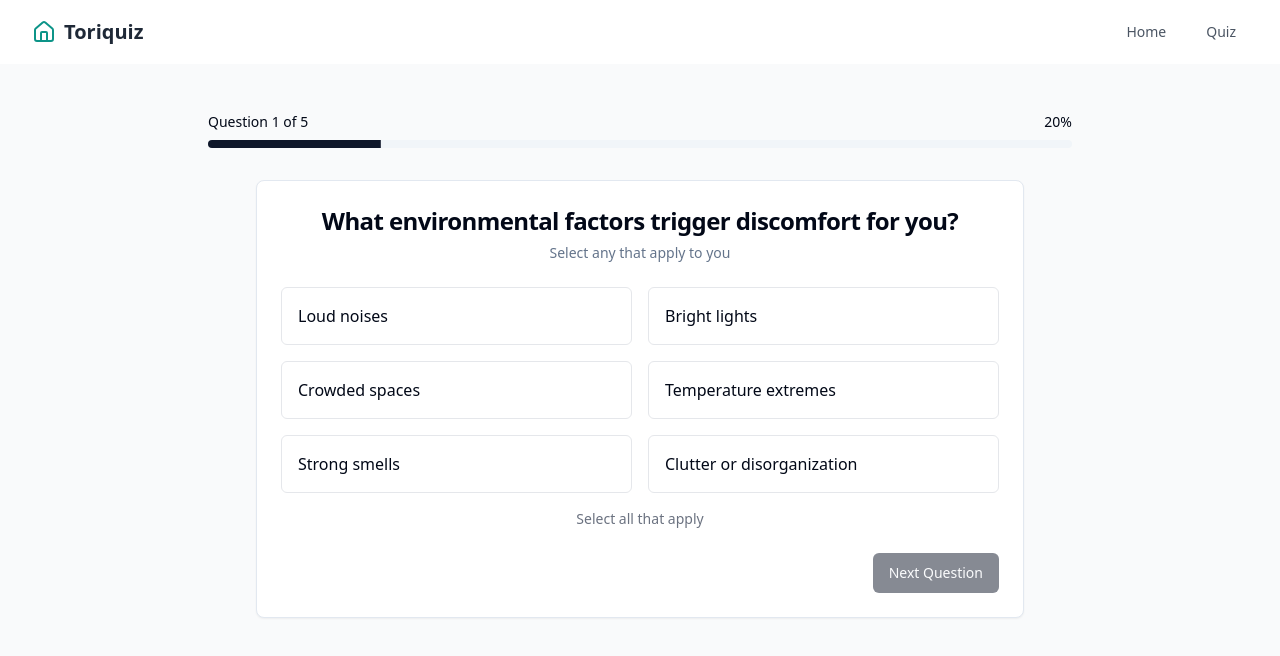
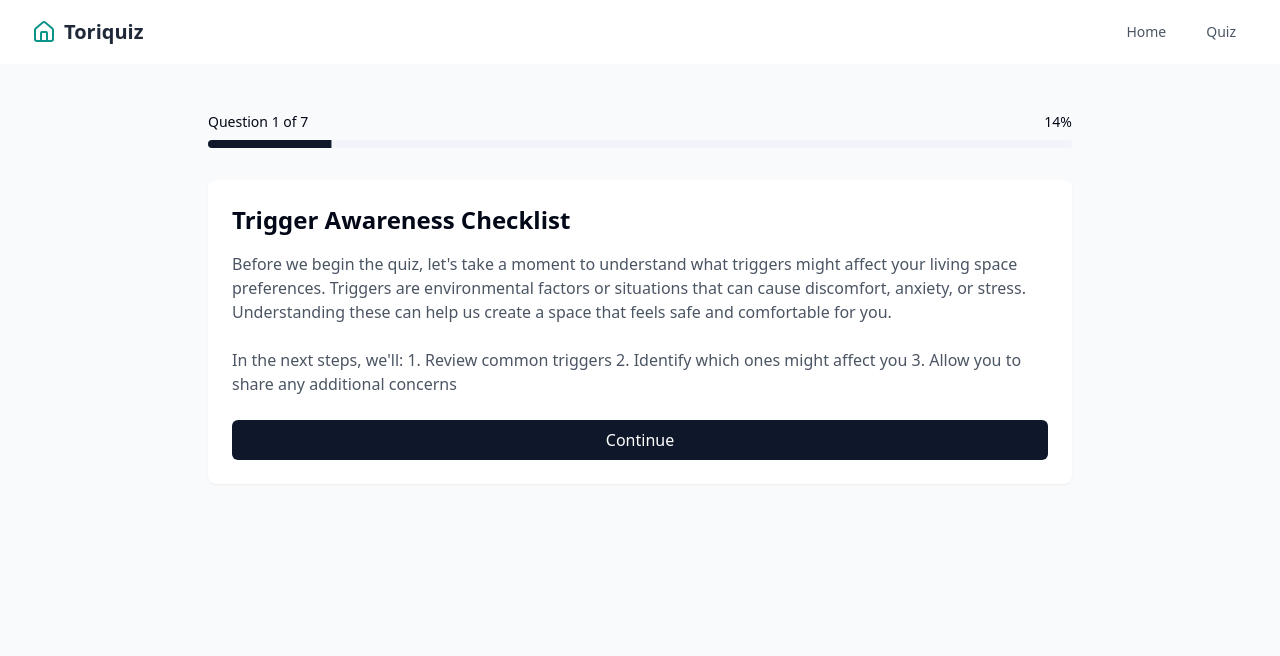
Before and after one commit to Camillalalala/torisquiz, a React (Vite) app: page /quiz in a window 1280 px wide. Shown: the top 656 px of the page. Built offline with nearby package versions, Linux system fonts and the light colour scheme.

Commit message:
included trigger awareness checklist

```diff
--- a/index.html
+++ b/index.html
@@ -2,11 +2,15 @@
 <html lang="en">
   <head>
     <meta charset="UTF-8" />
-    <link rel="icon" type="image/svg+xml" href="/vite.svg" />
+    <link rel="icon" type="image/png" href="/favicon.png" />
     <meta name="viewport" content="width=device-width, initial-scale=1.0" />
     <title>Toriquiz - Creating Ideal Living Spaces</title>
-    <meta name="description" content="Toriquiz helps homeless individuals visualize their ideal living spaces through personalized mood boards and housing recommendations." />
+    <meta name="description" content="Discover your perfect interior design style with Toriquiz's personalized quiz and AI-powered recommendations." />
     <meta name="author" content="Toriquiz" />
+    <!-- Google Fonts -->
+    <link rel="preconnect" href="https://fonts.googleapis.com">
+    <link rel="preconnect" href="https://fonts.gstatic.com" crossorigin>
+    <link href="https://fonts.googleapis.com/css2?family=Inter:wght@400;500;600;700&family=Poppins:wght@500;600;700&display=swap" rel="stylesheet">
 
     <meta property="og:title" content="ToriQuiz" />
     <meta property="og:description" content="Test your knowledge with ToriQuiz!" />
--- a/src/hooks/useQuizState.tsx
+++ b/src/hooks/useQuizState.tsx
@@ -2,6 +2,7 @@ import { useState, createContext, useContext, ReactNode } from "react";
 
 type QuizAnswers = {
   triggers: string[];
+  additionalTriggers: string;
   desiredFeelings: string[];
   colorPreferences: string[];
   texturePreferences: string[];
@@ -13,6 +14,7 @@ type QuizAnswers = {
 type QuizContextType = {
   answers: QuizAnswers;
   setTriggers: (triggers: string[]) => void;
+  setAdditionalTriggers: (triggers: string) => void;
   setDesiredFeelings: (feelings: string[]) => void;
   setColorPreferences: (colors: string[]) => void;
   setTexturePreferences: (textures: string[]) => void;
@@ -27,6 +29,7 @@ type QuizContextType = {
 
 const initialAnswers: QuizAnswers = {
   triggers: [],
+  additionalTriggers: "",
   desiredFeelings: [],
   colorPreferences: [],
   texturePreferences: [],
@@ -40,10 +43,14 @@ const QuizContext = createContext<QuizContextType | undefined>(undefined);
 export const QuizProvider = ({ children }: { children: ReactNode }) => {
   const [answers, setAnswers] = useState<QuizAnswers>(initialAnswers);
   const [currentStep, setCurrentStep] = useState(1);
-  const totalSteps = 5;
+  const totalSteps = 7;
 
   const setTriggers = (triggers: string[]) => {
     setAnswers((prev) => ({ ...prev, triggers }));
+  };
+
+  const setAdditionalTriggers = (triggers: string) => {
+    setAnswers((prev) => ({ ...prev, additionalTriggers: triggers }));
   };
 
   const setDesiredFeelings = (feelings: string[]) => {
@@ -80,6 +87,7 @@ export const QuizProvider = ({ children }: { children: ReactNode }) => {
       value={{
         answers,
         setTriggers,
+        setAdditionalTriggers,
         setDesiredFeelings,
         setColorPreferences,
         setTexturePreferences,
--- a/src/lib/supabase.ts
+++ b/src/lib/supabase.ts
@@ -15,6 +15,7 @@ export type QuizResult = {
   id: string;
   created_at: string;
   triggers: string[];
+  additional_triggers: string;
   desired_feelings: string[];
   color_preferences: string[];
   functional_needs: string[];
--- a/src/pages/Index.tsx
+++ b/src/pages/Index.tsx
@@ -70,5 +70,4 @@ const Index = () => {
     </div>
   );
 };
-
 export default Index;
--- a/src/pages/Quiz.tsx
+++ b/src/pages/Quiz.tsx
@@ -3,7 +3,7 @@ import Header from "@/components/Header";
 import QuizQuestion from "@/components/QuizQuestion";
 import { useQuizState } from "@/hooks/useQuizState";
 import { Progress } from "@/components/ui/progress";
-import { useEffect, useRef } from "react";
+import { useEffect, useRef, useState } from "react";
 
 // Quiz content wrapper that provides the context
 const QuizContent = () => {
@@ -13,12 +13,15 @@ const QuizContent = () => {
     setCurrentStep,
     totalSteps,
     setTriggers,
+    setAdditionalTriggers,
     setDesiredFeelings,
     setColorPreferences,
     setFunctionalNeeds,
     setLightingPreferences,
     resetAnswers,
   } = useQuizState();
+
+  const [additionalTriggers, setAdditionalTriggersLocal] = useState("");
 
   // Use a ref to track if this is the first mount
   const isFirstMount = useRef(true);
@@ -32,21 +35,40 @@ const QuizContent = () => {
   }, [resetAnswers]);
 
   const handleNext = (selected: string[]) => {
+    // If "Prefer not to answer" is selected, skip to next question
+    if (selected.includes("prefer-not-to-answer")) {
+      setCurrentStep(currentStep + 1);
+      return;
+    }
+
+    let filteredTriggers: string[] = [];
+
     // Save the answers based on the current step
     switch (currentStep) {
       case 1:
-        setTriggers(selected);
+        // Trigger awareness intro page - just move to next
+        setCurrentStep(currentStep + 1);
+        return;
+      case 2:
+        // Save selected triggers, excluding "prefer-not-to-answer" if it exists
+        filteredTriggers = selected.filter(trigger => trigger !== "prefer-not-to-answer");
+        setTriggers(filteredTriggers);
         break;
-      case 2:
+      case 3:
+        // Save additional triggers and move to main quiz
+        setAdditionalTriggers(additionalTriggers);
+        setCurrentStep(4); // Skip to first main question
+        return;
+      case 4:
         setDesiredFeelings(selected);
         break;
-      case 3:
+      case 5:
         setColorPreferences(selected);
         break;
-      case 4:
+      case 6:
         setFunctionalNeeds(selected);
         break;
-      case 5:
+      case 7:
         setLightingPreferences(selected[0]);
         // Navigate to results after last question
         navigate("/results");
@@ -65,25 +87,77 @@ const QuizContent = () => {
 
   // Define questions for each step
   const renderCurrentQuestion = () => {
+    const preferNotToAnswer = { value: "prefer-not-to-answer", label: "Prefer not to answer" };
+
     switch (currentStep) {
       case 1:
         return (
+          <div className="bg-white rounded-lg shadow-sm p-6">
+            <h2 className="text-2xl font-semibold mb-4">Trigger Awareness Checklist</h2>
+            <p className="text-gray-600 mb-6">
+              Before we begin the quiz, let's take a moment to understand what triggers might affect your living space preferences.
+              Triggers are environmental factors or situations that can cause discomfort, anxiety, or stress.
+              Understanding these can help us create a space that feels safe and comfortable for you.
+            </p>
+            <p className="text-gray-600 mb-6">
+              In the next steps, we'll:
+              1. Review common triggers
+              2. Identify which ones might affect you
+              3. Allow you to share any additional concerns
+            </p>
+            <button
+              onClick={() => handleNext([])}
+              className="w-full bg-primary text-white py-2 px-4 rounded-md hover:bg-primary/90 transition-colors"
+            >
+              Continue
+            </button>
+          </div>
+        );
+      case 2:
+        return (
           <QuizQuestion
-            title="What environmental factors trigger discomfort for you?"
-            description="Select any that apply to you"
+            title="Which of these triggers might affect you in your living space?"
+            description="Select all that apply to you"
             options={[
-              { value: "loud-noises", label: "Loud noises" },
-              { value: "bright-lights", label: "Bright lights" },
-              { value: "crowded-spaces", label: "Crowded spaces" },
-              { value: "temperature", label: "Temperature extremes" },
-              { value: "strong-smells", label: "Strong smells" },
+              { value: "loud-noises", label: "Loud or sudden noises" },
+              { value: "bright-lights", label: "Bright or flashing lights" },
+              { value: "crowded-spaces", label: "Crowded or confined spaces" },
+              { value: "temperature", label: "Extreme temperatures" },
+              { value: "strong-smells", label: "Strong or chemical smells" },
               { value: "clutter", label: "Clutter or disorganization" },
+              { value: "unpredictable", label: "Unpredictable environments" },
+              { value: "social", label: "Social interactions" },
+              { value: "sensory", label: "Sensory overload" },
+              preferNotToAnswer,
             ]}
             multiple={true}
             onNext={handleNext}
+            onBack={handleBack}
           />
         );
-      case 2:
+      case 3:
+        return (
+          <div className="bg-white rounded-lg shadow-sm p-6">
+            <h2 className="text-2xl font-semibold mb-4">Additional Triggers</h2>
+            <p className="text-gray-600 mb-6">
+              Are there any other specific triggers or concerns that make you feel unsafe or uncomfortable in your living space?
+              This is optional, but sharing can help us better understand your needs.
+            </p>
+            <textarea
+              value={additionalTriggers}
+              onChange={(e) => setAdditionalTriggersLocal(e.target.value)}
+              placeholder="Share any additional triggers or concerns..."
+              className="w-full p-3 border rounded-md mb-6 min-h-[100px]"
+            />
+            <button
+              onClick={() => handleNext([])}
+              className="w-full bg-primary text-white py-2 px-4 rounded-md hover:bg-primary/90 transition-colors"
+            >
+              Continue to Quiz
+            </button>
+          </div>
+        );
+      case 4:
         return (
           <QuizQuestion
             title="How do you want to feel when you walk into your space?"
@@ -95,13 +169,14 @@ const QuizContent = () => {
               { value: "focused", label: "Focused and productive" },
               { value: "safe", label: "Safe and secure" },
               { value: "inspired", label: "Creative and inspired" },
+              preferNotToAnswer,
             ]}
             multiple={true}
             onNext={handleNext}
             onBack={handleBack}
           />
         );
-      case 3:
+      case 5:
         return (
           <QuizQuestion
             title="What colors do you prefer in your living space?"
@@ -113,13 +188,14 @@ const QuizContent = () => {
               { value: "warm-colors", label: "Warm colors (orange, yellow)" },
               { value: "vibrant", label: "Vibrant and colorful" },
               { value: "monochrome", label: "Minimal and monochromatic" },
+              preferNotToAnswer,
             ]}
             multiple={true}
             onNext={handleNext}
             onBack={handleBack}
           />
         );
-      case 4:
+      case 6:
         return (
           <QuizQuestion
             title="What are your most important functional needs?"
@@ -131,13 +207,14 @@ const QuizContent = () => {
               { value: "relaxation", label: "Relaxation space" },
               { value: "cooking", label: "Cooking facilities" },
               { value: "privacy", label: "Privacy and personal space" },
+              preferNotToAnswer,
             ]}
             multiple={true}
             onNext={handleNext}
             onBack={handleBack}
           />
         );
-      case 5:
+      case 7:
         return (
           <QuizQuestion
             title="What type of lighting do you prefer?"
@@ -146,6 +223,7 @@ const QuizContent = () => {
               { value: "warm", label: "Warm and soft" },
               { value: "natural", label: "Natural daylight" },
               { value: "adjustable", label: "Adjustable/dimmable" },
+              preferNotToAnswer,
             ]}
             onNext={handleNext}
             onBack={handleBack}
--- a/src/pages/Results.tsx
+++ b/src/pages/Results.tsx
@@ -60,6 +60,7 @@ const ResultsContent = () => {
 
         const dataToSend = {
           triggers: Array.isArray(answers.triggers) ? answers.triggers : [],
+          additional_triggers: answers.additionalTriggers || '',
           desired_feelings: Array.isArray(answers.desiredFeelings) ? answers.desiredFeelings : [],
           color_preferences: Array.isArray(answers.colorPreferences) ? answers.colorPreferences : [],
           functional_needs: Array.isArray(answers.functionalNeeds) ? answers.functionalNeeds : [],
@@ -72,6 +73,12 @@ const ResultsContent = () => {
           })),
           color_palette: placeholderColors,
         };
+
+        // Log the data being sent to verify triggers
+        console.log('Saving quiz results:', {
+          triggers: dataToSend.triggers,
+          additional_triggers: dataToSend.additional_triggers
+        });
 
         const { data: savedResult, error: saveError } = await supabase
           .from('quiz_results')
```
Also changed, not shown: public/house.svg (added).
